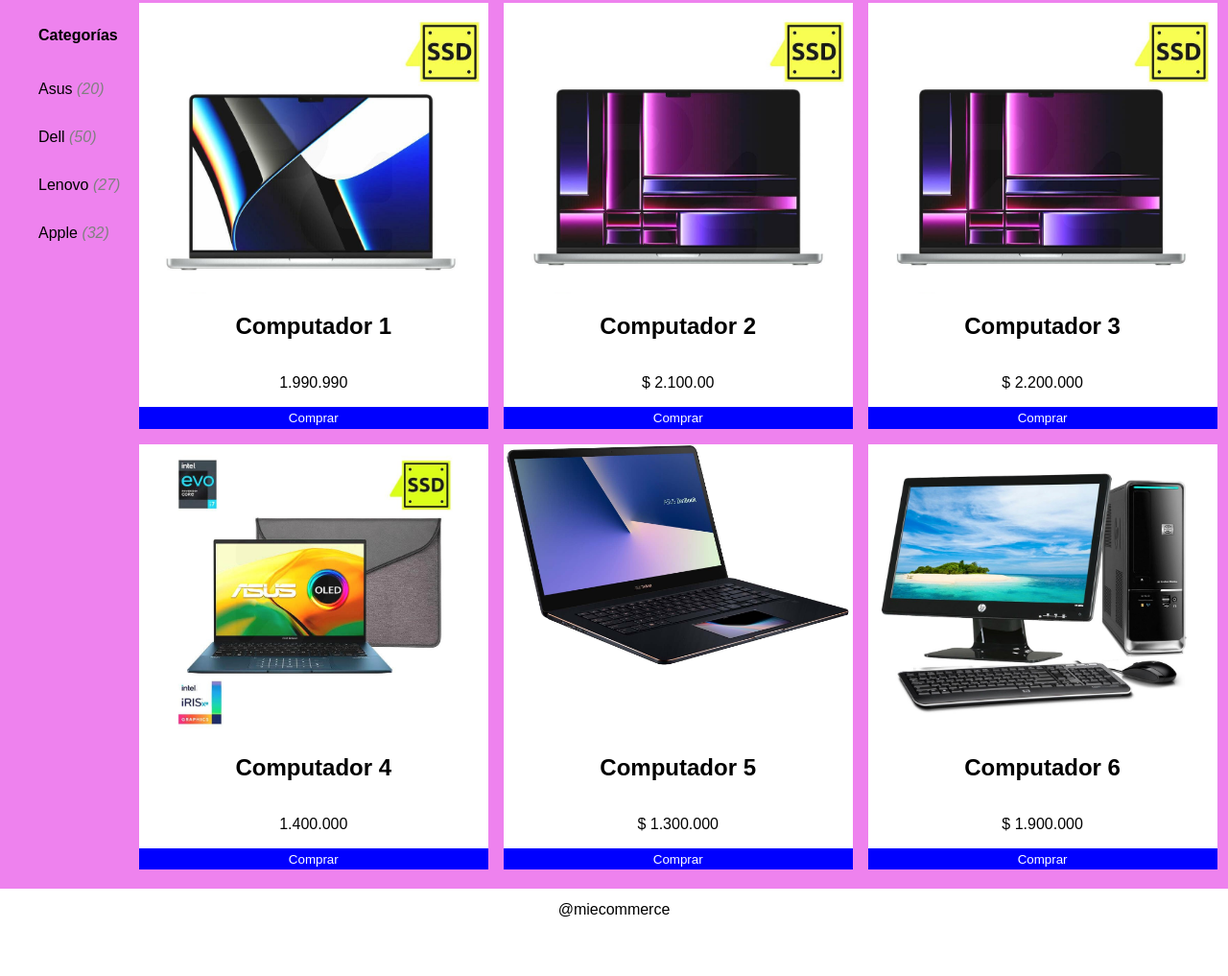
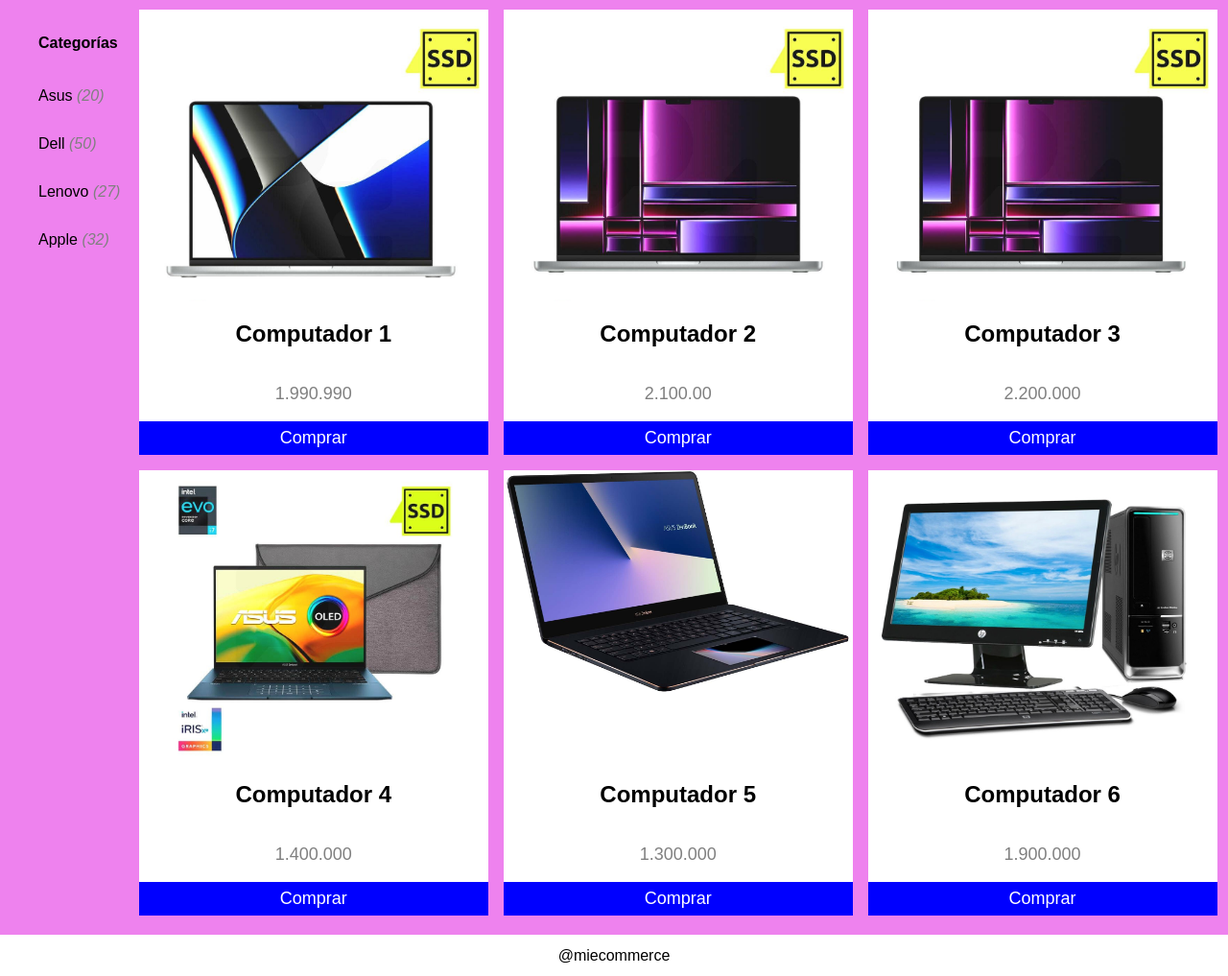
Before and after one commit to jorge2101719/ecommerce, a plain HTML site: page index.html in a window 1280 px wide. Shown: the part 103-1120 px from the top of the page at 96% size. Before the commit the page ends 1072 px from the top, so only its background shows below. Drawn offline with Linux system fonts and the light colour scheme.

Commit message:
modificación del etiqueta h del navegador; modificaciones en estilos de las cards y botón

```diff
--- a/assets/css/estilos.css
+++ b/assets/css/estilos.css
@@ -59,9 +59,10 @@ footer {
 .card {
     display: flex; /* construcción de tarjetas con flex. Punto 4 del desafío*/
     flex-direction: column;
+    align-items: center;
     background-color: white;
     width: 100%;
-    text-align: center;
+
 }
 
 .card-body {
@@ -74,10 +75,17 @@ footer {
     object-fit: cover; /* propiedad para mejorar la visión de las imagenes */
 }
 
+.card-text {
+    color: gray;
+    font-size: large;
+}
+
+/* botón comprar incluído en las cards */
 button {
     width: 100%;
     background-color: blue;
     color: white;
-    padding: 1%;
+    padding: 2%;
     border: 0;
+    font-size: large;
 }
--- a/index.html
+++ b/index.html
@@ -14,7 +14,7 @@
 
     <div class="grid-container">
         <header>
-            <h4>Mi Ecommerce</h4>
+            <h2>Mi Ecommerce</h2>
         </header>
 
         <menu class="productos">
@@ -51,7 +51,7 @@
                 <div class="card-body">
                 </div>
                 <h2>Computador 2</h2>
-                <p class="card-text">$ 2.100.00</p>
+                <p class="card-text">2.100.00</p>
                 <button>
                     Comprar
                 </button>
@@ -62,7 +62,7 @@
                 <div class="card-body">
                 </div>
                 <h2>Computador 3</h2>
-                <p class="card-text">$ 2.200.000</p>
+                <p class="card-text">2.200.000</p>
                 <button>
                     Comprar
                 </button>
@@ -84,7 +84,7 @@
                 <div class="card-body">
                 </div>
                 <h2>Computador 5</h2>
-                <p class="card-text">$ 1.300.000</p>
+                <p class="card-text">1.300.000</p>
                 <button>
                     Comprar
                 </button>
@@ -95,7 +95,7 @@
                 <div class="card-body">
                 </div>
                 <h2>Computador 6</h2>
-                <p class="card-text">$ 1.900.000</p>
+                <p class="card-text">1.900.000</p>
                 <button>
                     Comprar
                 </button>
```
